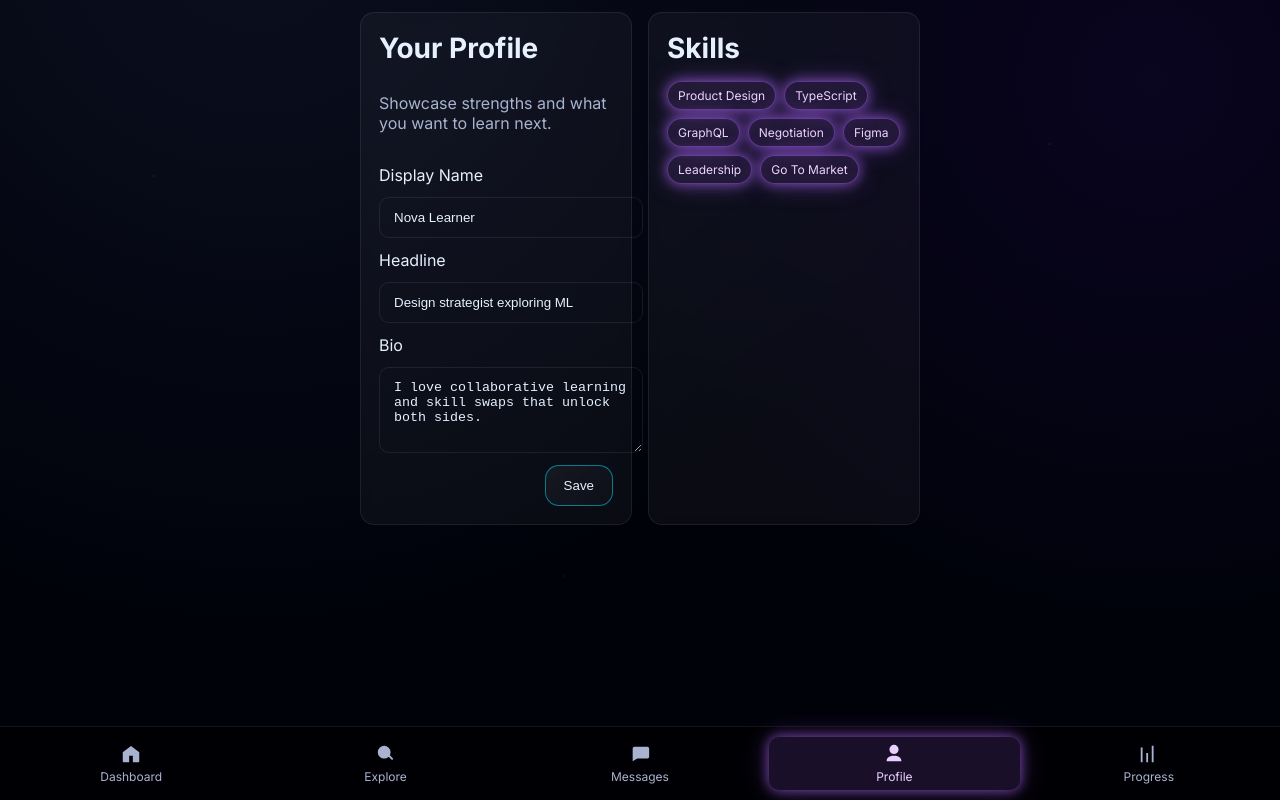
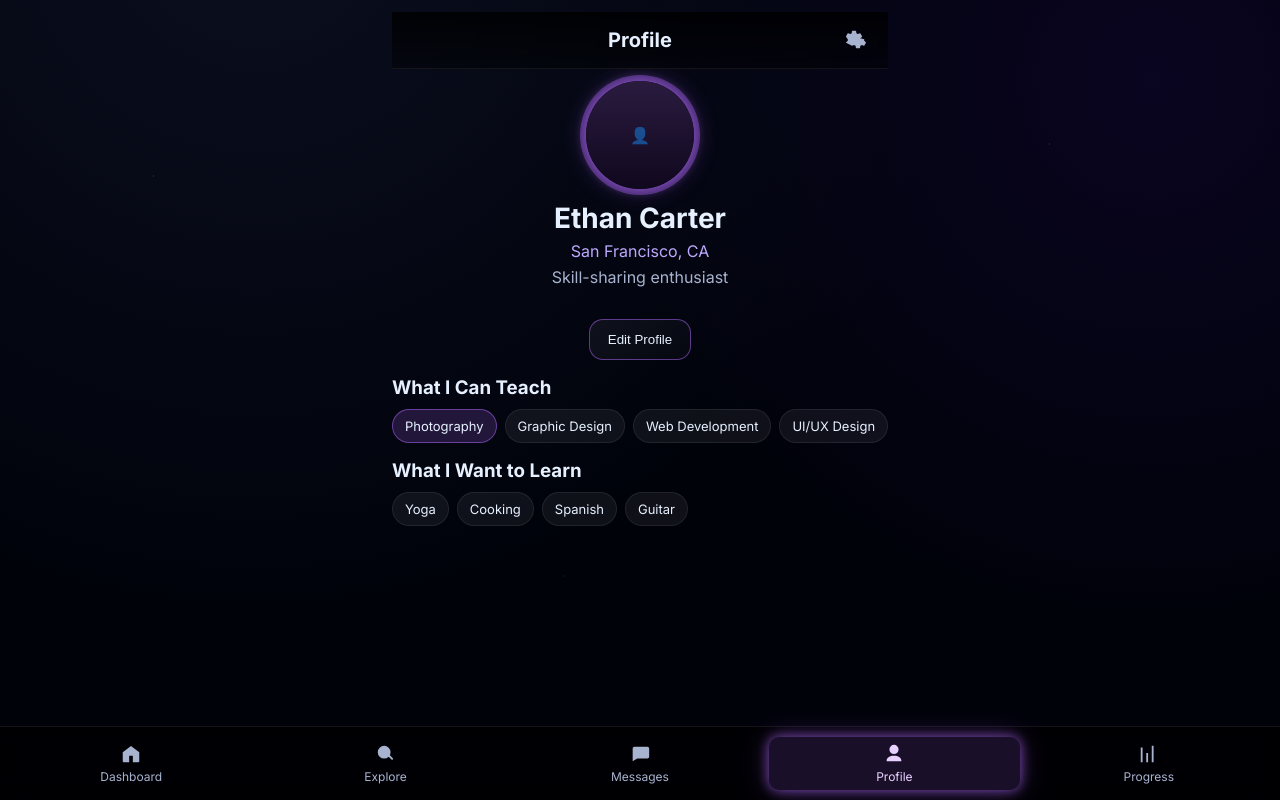
Before and after one commit to troqapp/troq, a React (Vite) app: page /profile in a window 1280 px wide. Built offline with nearby package versions, Linux system fonts and the light colour scheme.

Commit message:
Rewrite Profile page to match design
cgen-d4d4c0f1b8164b35bab1f29340912c1b

```diff
--- a/src/pages/Profile.jsx
+++ b/src/pages/Profile.jsx
@@ -1,29 +1,45 @@
+import MobileHeader from '../components/MobileHeader.jsx'
 import NeonButton from '../components/NeonButton.jsx'
 
-const skills = ['Product Design', 'TypeScript', 'GraphQL', 'Negotiation', 'Figma', 'Leadership', 'Go To Market']
+export default function Profile(){
+  return (
+    <section>
+      <MobileHeader title="Profile" />
+      <div className="centered" style={{marginTop:12}}>
+        <div className="avatar" style={{width:108,height:108,borderRadius:999,boxShadow:'0 0 0 6px rgba(177,104,255,0.35), var(--shadow-neon-purple)'}}>
+          <span style={{opacity:.6}}>👤</span>
+        </div>
+      </div>
+      <div className="centered" style={{textAlign:'center',marginTop:12}}>
+        <div>
+          <h2 className="section-title" style={{marginBottom:6}}>Ethan Carter</h2>
+          <p className="section-subtitle" style={{margin:'0 0 6px',color:'#bfa8ff'}}>San Francisco, CA</p>
+          <p className="section-subtitle">Skill-sharing enthusiast</p>
+        </div>
+      </div>
+      <div className="centered" style={{marginTop:12}}>
+        <NeonButton color="purple">Edit Profile</NeonButton>
+      </div>
 
-export default function Profile() {
-  return (
-    <div className="grid-2">
-      <section className="panel-surface card stack-vertical">
-        <h2 className="section-title">Your Profile</h2>
-        <p className="section-subtitle">Showcase strengths and what you want to learn next.</p>
-        <div className="stack-vertical">
-          <label className="stack-vertical"><span>Display Name</span><input className="input-neon" defaultValue="Nova Learner" /></label>
-          <label className="stack-vertical"><span>Headline</span><input className="input-neon" defaultValue="Design strategist exploring ML" /></label>
-          <label className="stack-vertical"><span>Bio</span><textarea className="input-neon" rows="4" defaultValue="I love collaborative learning and skill swaps that unlock both sides."></textarea></label>
-          <div className="row justify-end">
-            <NeonButton color="teal">Save</NeonButton>
-          </div>
+      <div className="list-section">
+        <h3 className="section-heading">What I Can Teach</h3>
+        <div className="chips">
+          <span className="chip active">Photography</span>
+          <span className="chip">Graphic Design</span>
+          <span className="chip">Web Development</span>
+          <span className="chip">UI/UX Design</span>
         </div>
-      </section>
-      <section className="panel-surface card">
-        <h3 className="section-title">Skills</h3>
-        <div className="skill-tags">
-          {skills.map(s => <span key={s} className="tag-glow">{s}</span>)}
+      </div>
+
+      <div className="list-section">
+        <h3 className="section-heading">What I Want to Learn</h3>
+        <div className="chips">
+          <span className="chip">Yoga</span>
+          <span className="chip">Cooking</span>
+          <span className="chip">Spanish</span>
+          <span className="chip">Guitar</span>
         </div>
-      </section>
-      <style>{`.skill-tags{display:flex;flex-wrap:wrap;gap:8px}`}</style>
-    </div>
+      </div>
+    </section>
   )
 }
```
